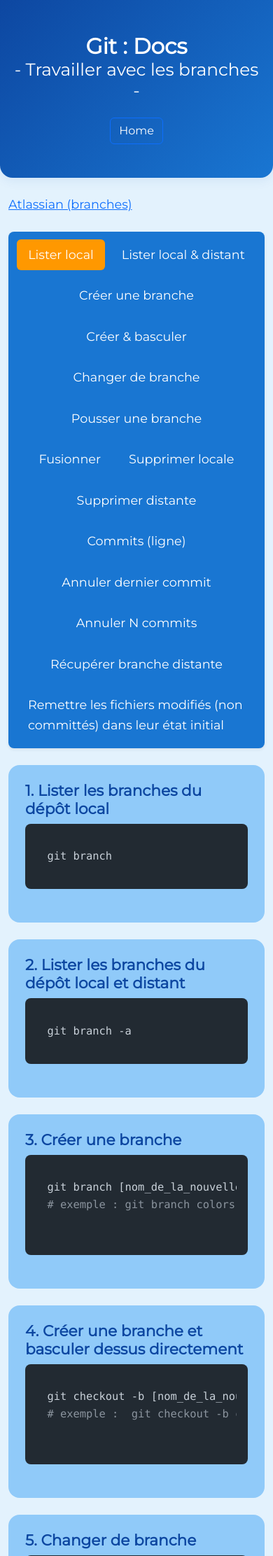
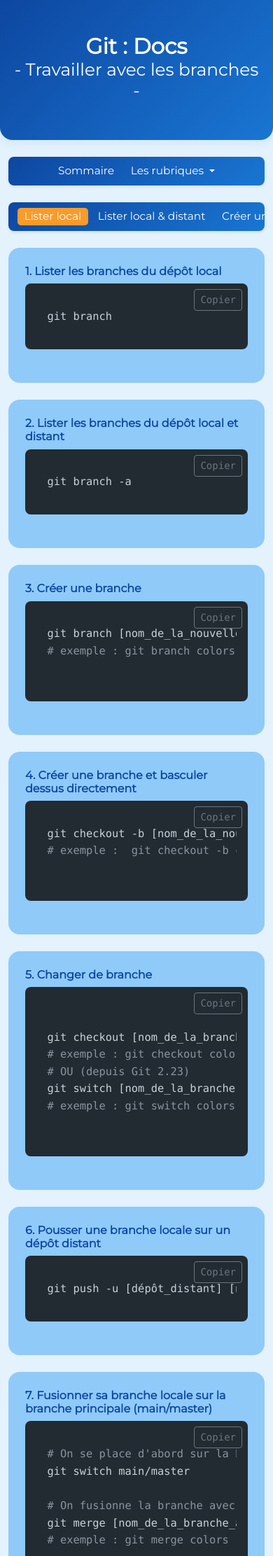
Before and after one commit to aKelleter/Git.Docs, a PHP site: page /branches.php in a window 390 px wide. Shown: the top 2223 px of the page at 70% size. Run offline with PHP 8.4, Linux system fonts and the light colour scheme; some libraries are stand-ins or nearby versions.

Commit message:
1.0.1-13062025-1200

```diff
--- a/assets/css/styles.css
+++ b/assets/css/styles.css
@@ -22,6 +22,10 @@ body.bg-blue-light {
   background: var(--blue-very-light);
 }
 
+.text-justify {
+    text-align: justify;
+}
+
 /* HEADER */
 .header-custom {
   background: linear-gradient(135deg, var(--blue-dark), var(--blue));
@@ -30,9 +34,22 @@ body.bg-blue-light {
 }
 
 /* NAVBAR */
+.navbar-blue .nav-link {
+  padding: 0.25rem 0.6rem !important;
+  font-size: 0.96rem !important;
+  margin: 0 0.05rem !important;
+  line-height: 1.1 !important;
+  border-radius: 5px !important;
+}
+
+.navbar-blue .nav {
+  gap: 0.18rem !important;
+}
+
 .navbar-blue {
-  background: var(--blue);
+  background: linear-gradient(135deg, var(--blue-dark), var(--blue)) !important;
   border-radius: 8px;
+  box-shadow: 0 2px 8px rgba(33, 102, 175, 0.12);
 }
 .navbar-blue .nav-link {
   color: #fff !important;
@@ -44,9 +61,33 @@ body.bg-blue-light {
 .navbar-blue .nav-link:hover,
 .navbar-blue .nav-link.active,
 .navbar-blue .nav-link.link-orange {
-  background: var(--orange) !important;
+  background: #f89b29 !important; /* orange vif pour l'actif ou survol */
   color: #fff !important;
 }
+
+@media (max-width: 900px) {
+  .nav-scroll {
+    overflow-x: auto;
+    -webkit-overflow-scrolling: touch;
+    scrollbar-width: none;
+  }
+  .nav-scroll::-webkit-scrollbar {
+    display: none;
+  }
+  .navbar-blue .nav {
+    flex-wrap: nowrap !important;
+    min-width: max-content;
+    width: 100%;
+  }
+  .navbar-blue .nav-link {
+    white-space: nowrap;
+  }
+}
+
+
+
+
+
 
 /* SECTIONS & CARDS */
 .card-blue {
@@ -87,10 +128,14 @@ pre code {
   .header-custom {
     padding: 2rem 1rem;
   }
-  .navbar-blue .nav-link {
-    margin: 0.2rem 0;
-  }
   .card-blue {
     padding: 0.5rem;
   }
 }
+
+@media (max-width: 1100px) {
+  #btn-top {
+    left: auto !important;
+    right: 2rem !important;
+  }
+}
--- a/assets/js/main.js
+++ b/assets/js/main.js
@@ -17,3 +17,55 @@ function afficherCommandeBash(commande, elementCible) {
     hljs.highlightElement(document.querySelector(elementCible + " code"));
   }
 }
+
+// Nav active dynamique
+document.querySelectorAll('.nav-link').forEach(link => {
+    link.addEventListener('click', function() {
+    document.querySelectorAll('.nav-link').forEach(l => l.classList.remove('active', 'link-orange'));
+    this.classList.add('active', 'link-orange');
+    });
+});
+
+// Affiche le bouton quand on scroll plus bas que 200px
+window.addEventListener('scroll', function() {
+  const btn = document.getElementById('btn-top');
+  if (window.scrollY > 200) {
+    btn.style.display = 'block';
+  } else {
+    btn.style.display = 'none';
+  }
+});
+
+// Remonte en haut de la page en douceur
+document.getElementById('btn-top').addEventListener('click', function() {
+  window.scrollTo({top: 0, behavior: 'smooth'});
+});
+
+// Chargement de Highlight.JS
+hljs.highlightAll();
+
+
+// Ajoute un bouton copier à chaque bloc <pre><code>
+document.querySelectorAll('pre > code').forEach((codeBlock, i) => {
+  // Crée le bouton
+  const btn = document.createElement('button');
+  btn.className = "btn btn-outline-secondary btn-sm btn-copy position-absolute";
+  btn.innerHTML = "Copier";
+  btn.style.top = "8px";
+  btn.style.right = "8px";
+  btn.style.zIndex = "10";
+  btn.type = "button";
+
+  // Positionne le <pre> en relatif pour placer le bouton
+  const pre = codeBlock.parentElement;
+  pre.style.position = "relative";
+  pre.appendChild(btn);
+
+  // Action du bouton
+  btn.addEventListener('click', () => {
+    // Copie le contenu brut du code
+    navigator.clipboard.writeText(codeBlock.innerText);
+    btn.innerHTML = "✔ Copié !";
+    setTimeout(() => btn.innerHTML = "Copier", 1500);
+  });
+});
--- a/branches.php
+++ b/branches.php
@@ -1,3 +1,6 @@
+<?php
+    require_once 'conf.php';
+?>
 <!DOCTYPE html>
 <html lang="fr">
 <head>
@@ -19,15 +22,13 @@
         <h2 class="text-white">
             - Travailler avec les branches -
         </h2>
-        <a class="mt-3 btn btn-outline-primary text-white" href="index.php">Home</a>
     </header>
 
     <main class="container mb-5">
-        <a target="_blank" href="https://www.atlassian.com/fr/git/tutorials/using-branches">Atlassian (branches)</a>
-
+        <?php include'nav.php'; ?>
         <nav class="navbar navbar-expand-md navbar-blue shadow-sm mt-4 mb-4 rounded-3">
-            <div class="container">
-                <ul class="nav nav-pills flex-wrap gap-2 justify-content-center">
+            <div class="container nav-scroll">
+                <ul class="nav nav-pills flex-wrap gap-1 justify-content-center">
                 <li class="nav-item"><a class="nav-link link-orange active" href="#lister-local">Lister local</a></li>
                 <li class="nav-item"><a class="nav-link" href="#lister-all">Lister local &amp; distant</a></li>
                 <li class="nav-item"><a class="nav-link" href="#creer">Créer une branche</a></li>
@@ -41,28 +42,28 @@
                 <li class="nav-item"><a class="nav-link" href="#reset-1">Annuler dernier commit</a></li>
                 <li class="nav-item"><a class="nav-link" href="#reset-n">Annuler N commits</a></li>
                 <li class="nav-item"><a class="nav-link" href="#recup-dist">Récupérer branche distante</a></li>
-                    <li class="nav-item"><a class="nav-link" href="#restore">Remettre les fichiers modifiés (non committés) dans leur état initial</a></li>
                 </ul>
             </div>
         </nav>
 
+
         <section id="lister-local" class="card card-blue mb-4">
             <div class="card-body">
-                <h2 class="card-title text-blue-dark h4">1. Lister les branches du dépôt local</h2>
+                <h2 class="card-title text-blue-dark h6">1. Lister les branches du dépôt local</h2>
                 <pre><code class="language-bash">git branch</code></pre>
             </div>
         </section>
 
         <section id="lister-all" class="card card-blue mb-4">
             <div class="card-body">
-                <h2 class="card-title text-blue-dark h4">2. Lister les branches du dépôt local et distant</h2>
+                <h2 class="card-title text-blue-dark h6">2. Lister les branches du dépôt local et distant</h2>
                 <pre><code class="language-bash">git branch -a</code></pre>
             </div>
         </section>
 
         <section id="creer" class="card card-blue mb-4">
             <div class="card-body">
-                <h2 class="card-title text-blue-dark h4">3. Créer une branche</h2>
+                <h2 class="card-title text-blue-dark h6">3. Créer une branche</h2>
                 <pre><code class="language-bash">git branch [nom_de_la_nouvelle_branche]
 # exemple : git branch colors
                 </code></pre>
@@ -71,7 +72,7 @@
 
         <section id="creer-bascule" class="card card-blue mb-4">
             <div class="card-body">
-                <h2 class="card-title text-blue-dark h4">4. Créer une branche et basculer dessus directement</h2>
+                <h2 class="card-title text-blue-dark h6">4. Créer une branche et basculer dessus directement</h2>
                 <pre><code class="language-bash">git checkout -b [nom_de_la_nouvelle_branche]
 # exemple :  git checkout -b colors
                 </code></pre>
@@ -80,7 +81,7 @@
 
         <section id="changer" class="card card-blue mb-4">
             <div class="card-body">
-            <h2 class="card-title text-blue-dark h4">5. Changer de branche</h2>
+            <h2 class="card-title text-blue-dark h6">5. Changer de branche</h2>
             <pre><code class="language-bash">
 git checkout [nom_de_la_branche]
 # exemple : git checkout colors
@@ -93,14 +94,14 @@ git switch [nom_de_la_branche]
 
         <section id="push" class="card card-blue mb-4">
             <div class="card-body">
-            <h2 class="card-title text-blue-dark h4">6. Pousser une branche locale sur un dépôt distant</h2>
+            <h2 class="card-title text-blue-dark h6">6. Pousser une branche locale sur un dépôt distant</h2>
             <pre><code class="language-bash">git push -u [dépôt_distant] [nom_de_la_branche]</code></pre>
             </div>
         </section>
 
         <section id="fusion" class="card card-blue mb-4">
             <div class="card-body">
-            <h2 class="card-title text-blue-dark h4">7. Fusionner sa branche locale sur la branche principale (main/master)</h2>
+            <h2 class="card-title text-blue-dark h6">7. Fusionner sa branche locale sur la branche principale (main/master)</h2>
             <pre><code class="language-bash"># On se place d'abord sur la branche principale
 git switch main/master
 
@@ -113,7 +114,7 @@ git merge [nom_de_la_branche_a_fusionner]
 
         <section id="supprimer-local" class="card card-blue mb-4">
             <div class="card-body">
-            <h2 class="card-title text-blue-dark h4">8. Supprimer une branche locale</h2>
+            <h2 class="card-title text-blue-dark h6">8. Supprimer une branche locale</h2>
             <pre><code class="language-bash"># Il faut au préalable se placer sur la branche principale (main) :
 git switch main
 git branch -d [nom_de_la_branche]
@@ -124,7 +125,7 @@ git branch -d [nom_de_la_branche]
 
         <section id="supprimer-distant" class="card card-blue mb-4">
             <div class="card-body">
-            <h2 class="card-title text-blue-dark h4">9. Supprimer une branche distante</h2>
+            <h2 class="card-title text-blue-dark h6">9. Supprimer une branche distante</h2>
             <pre><code class="language-bash">git push [nom_du_dépôt_distant(souvent origin)] -d [nom_de_la_branche]
 # exemple : git push origin -d colors
 
@@ -137,7 +138,7 @@ git push origin --delete [nom_de_la_branche]
 
         <section id="log" class="card card-blue mb-4">
             <div class="card-body">
-            <h2 class="card-title text-blue-dark h4">10. Lister les commits sur une seule ligne</h2>
+            <h2 class="card-title text-blue-dark h6">10. Lister les commits sur une seule ligne</h2>
             <pre><code class="language-bash">git log --oneline --graph
 
 #EXEMPLE :
@@ -154,7 +155,7 @@ git push origin --delete [nom_de_la_branche]
 
         <section id="reset-1" class="card card-blue mb-4">
             <div class="card-body">
-            <h2 class="card-title text-blue-dark h4">11. Revenir un commit en arrière, annuler le commit le plus récent</h2>
+            <h2 class="card-title text-blue-dark h6">11. Revenir un commit en arrière, annuler le commit le plus récent</h2>
             <pre><code class="language-bash">git reset --hard HEAD^
 
 #Exemple :
@@ -165,7 +166,7 @@ HEAD is now at 5011371 Test_color 2 Nav_bar
 
         <section id="reset-n" class="card card-blue mb-4">
             <div class="card-body">
-            <h2 class="card-title text-blue-dark h4">12. Revenir de 2 à n commits en arrière avec le tilde ~</h2>
+            <h2 class="card-title text-blue-dark h6">12. Revenir de 2 à n commits en arrière avec le tilde ~</h2>
             <pre><code class="language-bash">git reset --hard HEAD~2
 
 #Exemple :
@@ -176,7 +177,7 @@ HEAD is now at 77401a5 Minor update on detenu-functions.php
 
         <section id="recup-dist" class="card card-blue mb-4">
             <div class="card-body">
-            <h2 class="card-title text-blue-dark h4">13. Récupérer une branche distante dans le dépôt local</h2>
+            <h2 class="card-title text-blue-dark h6">13. Récupérer une branche distante dans le dépôt local</h2>
             <pre><code class="language-bash">git fetch [nom_du_dépôt_distant] [nom_de_la_branche_distante]:[nom_de_la_branche_locale]
 
 # Se positionner ensuite sur la branche fraîchement récupérée
@@ -185,53 +186,20 @@ git checkout [nom_de_la_branche_locale]
             </code></pre>
             </div>
         </section>
-
-        <section id="restore" class="card card-blue mb-4">
-            <div class="card-body">
-            <h2 class="card-title text-blue-dark h4">14. Remettre les fichiers modifiés (non committés) dans leur état initial (celui du dernier commit) et ainsi annuler toutes tes modifications locales non enregistrées.</h2>
-            <pre><code class="language-bash">git restore .
-
-#Pour un fichier spécifique
-git restore chemin/vers/fichier
-
-#Pour revenir à une version propre sur la branche (et aussi enlever les fichiers non trackés) :
-git restore .
-git clean -fd
-
-#Attention, git clean -fd supprime tout fichier/dossier non suivi par git, donc prudence !
-            </code></pre>
-            </div>
-        </section>
-
-        <div class="callout mb-4">
-            <div>
-            <b>Sources</b><br>
-            <a href="https://kinsta.com/fr/base-de-connaissances/git-delete-branche-locale/" target="_blank" rel="noopener">Kinsta : supprimer une branche locale</a><br>
-            <a href="https://openclassrooms.com/fr/courses/7162856-gerez-du-code-avec-git-et-github/7475886-apprehendez-le-systeme-de-branches" target="_blank" rel="noopener">OpenClassrooms : appréhender le système de branches</a><br>
-            <a href="https://git-scm.com/book/fr/v2/Les-branches-avec-Git-Les-branches-en-bref" target="_blank" rel="noopener">Git SCM : branches en bref</a>
-            </div>
-        </div>
-
+        <?php $q = 'branches'; require_once'sources.php' ?>
     </main>
 
     <footer class="text-center text-secondary py-4">
-        Git.Docs
+        Git.Docs - <?= APP_VER ?>
     </footer>
-
+    <button id="btn-top" class="btn btn-primary rounded-circle shadow"
+        style="position:fixed; bottom:2rem; left:calc(50% + 540px); display:none; z-index:1030;">
+        ↑
+    </button>
     <!-- Bootstrap JS -->
     <script src="https://cdn.jsdelivr.net/npm/bootstrap@5.3.3/dist/js/bootstrap.bundle.min.js"></script>
     <!-- Highlight.js -->
     <script src="https://cdnjs.cloudflare.com/ajax/libs/highlight.js/11.9.0/highlight.min.js"></script>
     <script src="assets/js/main.js"></script>
-    <script>
-    hljs.highlightAll();
-    // Nav active dynamique
-    document.querySelectorAll('.nav-link').forEach(link => {
-        link.addEventListener('click', function() {
-        document.querySelectorAll('.nav-link').forEach(l => l.classList.remove('active', 'link-orange'));
-        this.classList.add('active', 'link-orange');
-        });
-    });
-    </script>
 </body>
 </html>
--- /dev/null
+++ b/conf.php
@@ -0,0 +1,3 @@
+<?php
+
+const APP_VER = "1.0.1-13062025-1200";
--- /dev/null
+++ b/nav.php
@@ -0,0 +1,18 @@
+<nav class="navbar navbar-expand-md navbar-blue shadow-sm mb-4 rounded-3">
+    <div class="container">
+        <ul class="nav nav-pills justify-content-center">
+            <li class="nav-item">
+                <a class="nav-link" href="index.php">Sommaire</a>
+            </li>
+            <li class="nav-item dropdown">
+                <a class="nav-link dropdown-toggle" href="#" id="dropdownMenuButton" data-bs-toggle="dropdown" aria-expanded="false">
+                Les rubriques
+                </a>
+                <ul class="dropdown-menu" aria-labelledby="dropdownMenuButton">
+                <li><a class="dropdown-item" href="commandes.php">Les commandes</a></li>
+                <li><a class="dropdown-item" href="branches.php">Les branches</a></li>
+                </ul>
+            </li>
+        </ul>
+    </div>
+</nav>
--- /dev/null
+++ b/sources.php
@@ -0,0 +1,13 @@
+<?php IF (isset ($q) && $q == "branches") : ?>
+<div class="callout mb-4">
+    <div>
+        <h6>Sources</h6>
+        <ul>
+            <li><a href="https://kinsta.com/fr/base-de-connaissances/git-delete-branche-locale/" target="_blank" rel="noopener">Kinsta : supprimer une branche locale</a></li>
+            <li><a href="https://openclassrooms.com/fr/courses/7162856-gerez-du-code-avec-git-et-github/7475886-apprehendez-le-systeme-de-branches" target="_blank" rel="noopener">OpenClassrooms : appréhender le système de branches</a></li>
+            <li><a href="https://git-scm.com/book/fr/v2/Les-branches-avec-Git-Les-branches-en-bref" target="_blank" rel="noopener">Git SCM : branches en bref</a></li>
+            <li><a class="mb-3" target="_blank" href="https://www.atlassian.com/fr/git/tutorials/using-branches">Atlassian (les branches)</a> </li>
+        </ul>
+    </div>
+</div>
+<?php ENDIF ?>
```
Also changed, not shown: commandes.php (+11 -25 lines), index.php (+31 -21 lines). Lines whose indentation alone changed are shown as unchanged.
